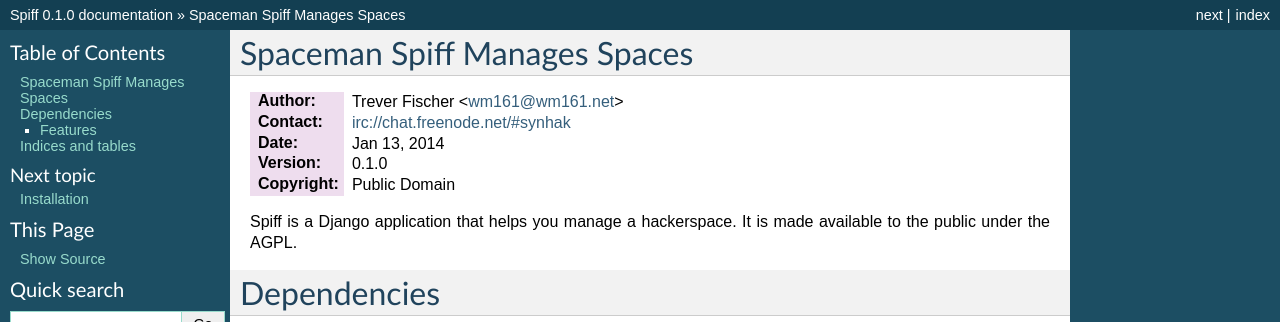
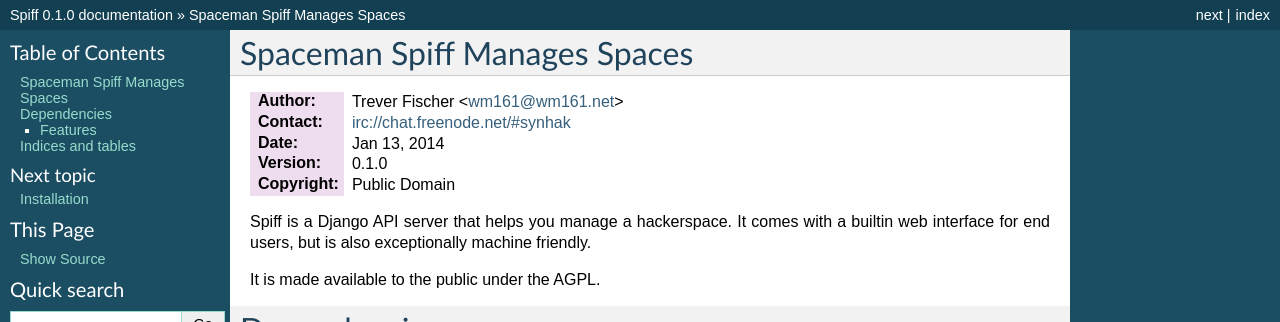
Before and after one commit to SYNHAK/spiff, a Sphinx documentation site: the page built from docs/index.rst, in a window 1280 px wide and 900 px high, cut to the strip 0-322 px from the top of the window. Built offline with Sphinx 7.4.7, drawn with Linux system fonts in a browser that asks for light colours.

Commit message:
Update index.rst description

```diff
--- a/docs/index.rst
+++ b/docs/index.rst
@@ -7,8 +7,11 @@
 :Version: |release|
 :Copyright: Public Domain
 
-Spiff is a Django application that helps you manage a hackerspace. It is
-made available to the public under the AGPL.
+Spiff is a Django API server that helps you manage a hackerspace. It comes with
+a builtin web interface for end users, but is also exceptionally machine
+friendly.
+
+It is made available to the public under the AGPL.
 
 Dependencies
 ============
```
